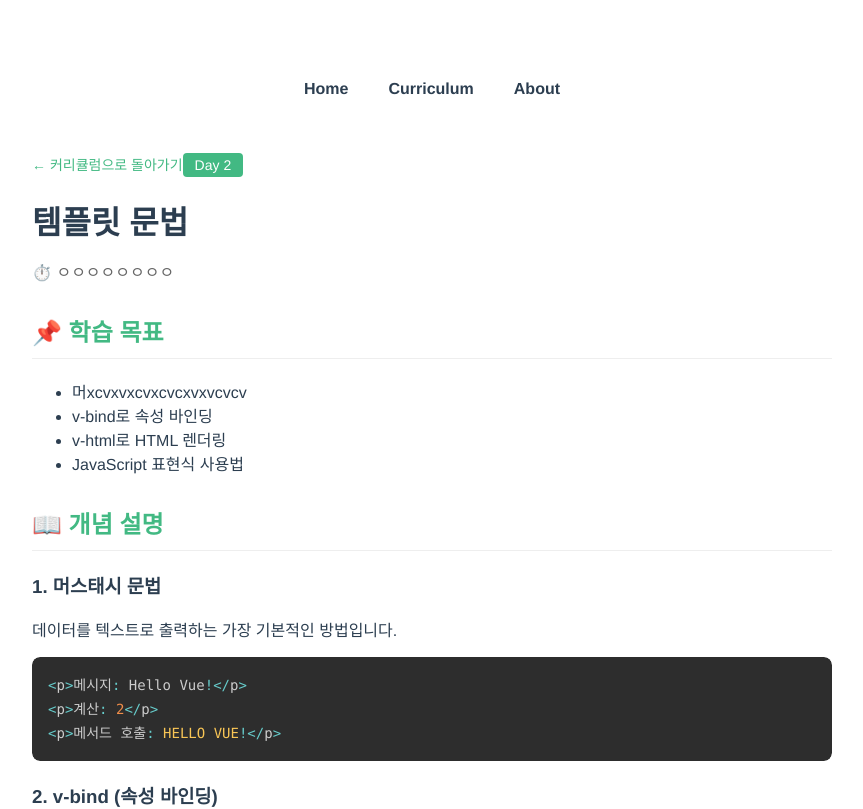
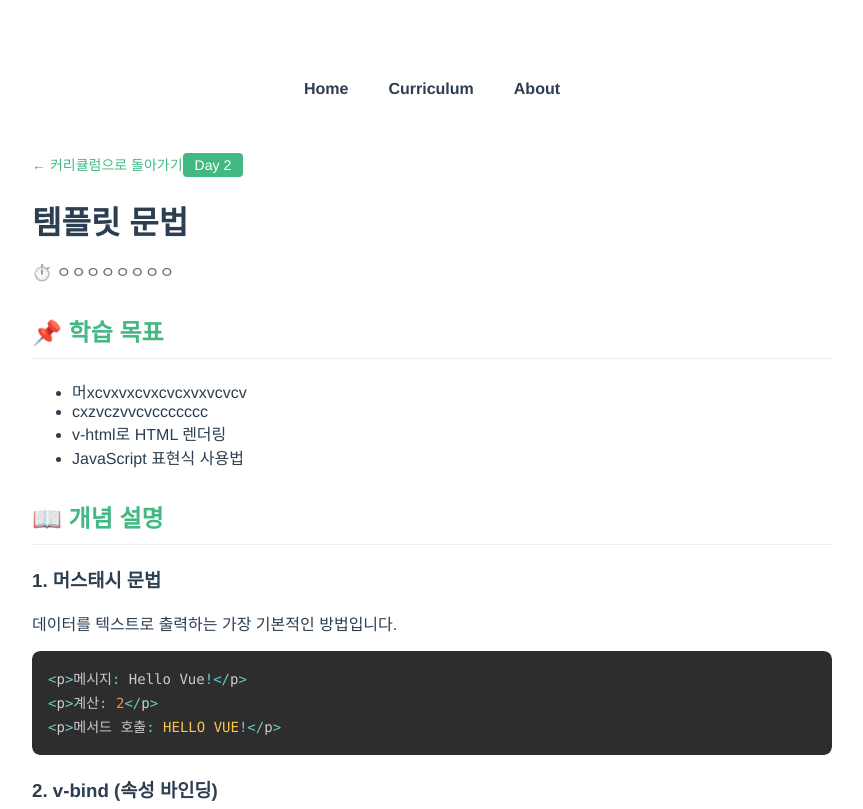
Before and after one commit to luv20100918/vue2-study, a Vue app: page /curriculum/day2 in a window 1280 px wide. Shown: the top 809 px of the page, without its empty margins (208-1071 px from the left). Built offline with nearby package versions, Linux system fonts and the light colour scheme.

Commit message:
다시커밋하라고해서

```diff
--- a/src/views/curriculum/Day2.vue
+++ b/src/views/curriculum/Day2.vue
@@ -12,7 +12,7 @@
         <h2>📌 학습 목표</h2>
         <ul>
           <li>머xcvxvxcvxcvcxvxvcvcv</li>
-          <li>v-bind로 속성 바인딩</li>
+          <li>cxzvczvvcvccccccc</li>
           <li>v-html로 HTML 렌더링</li>
           <li>JavaScript 표현식 사용법</li>
         </ul>
```
